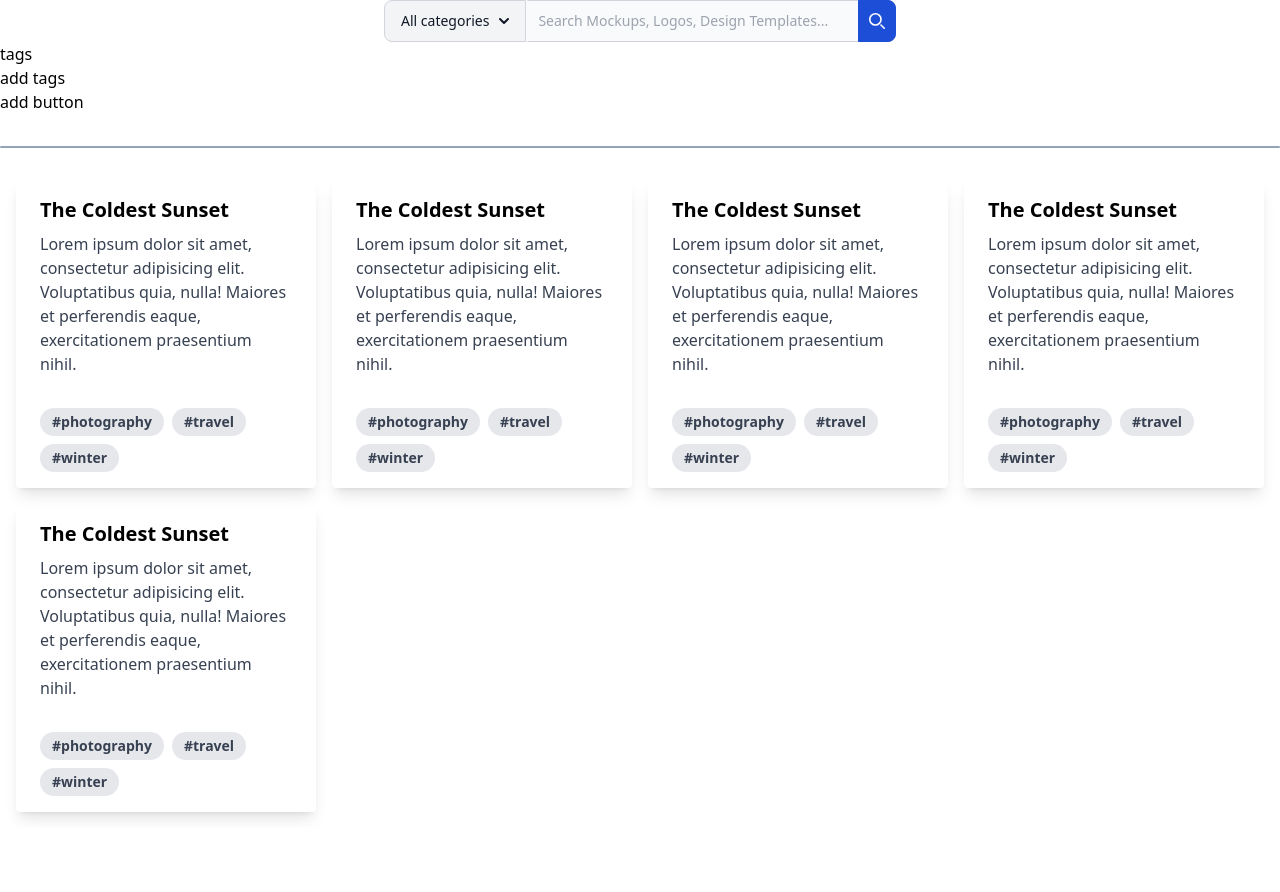
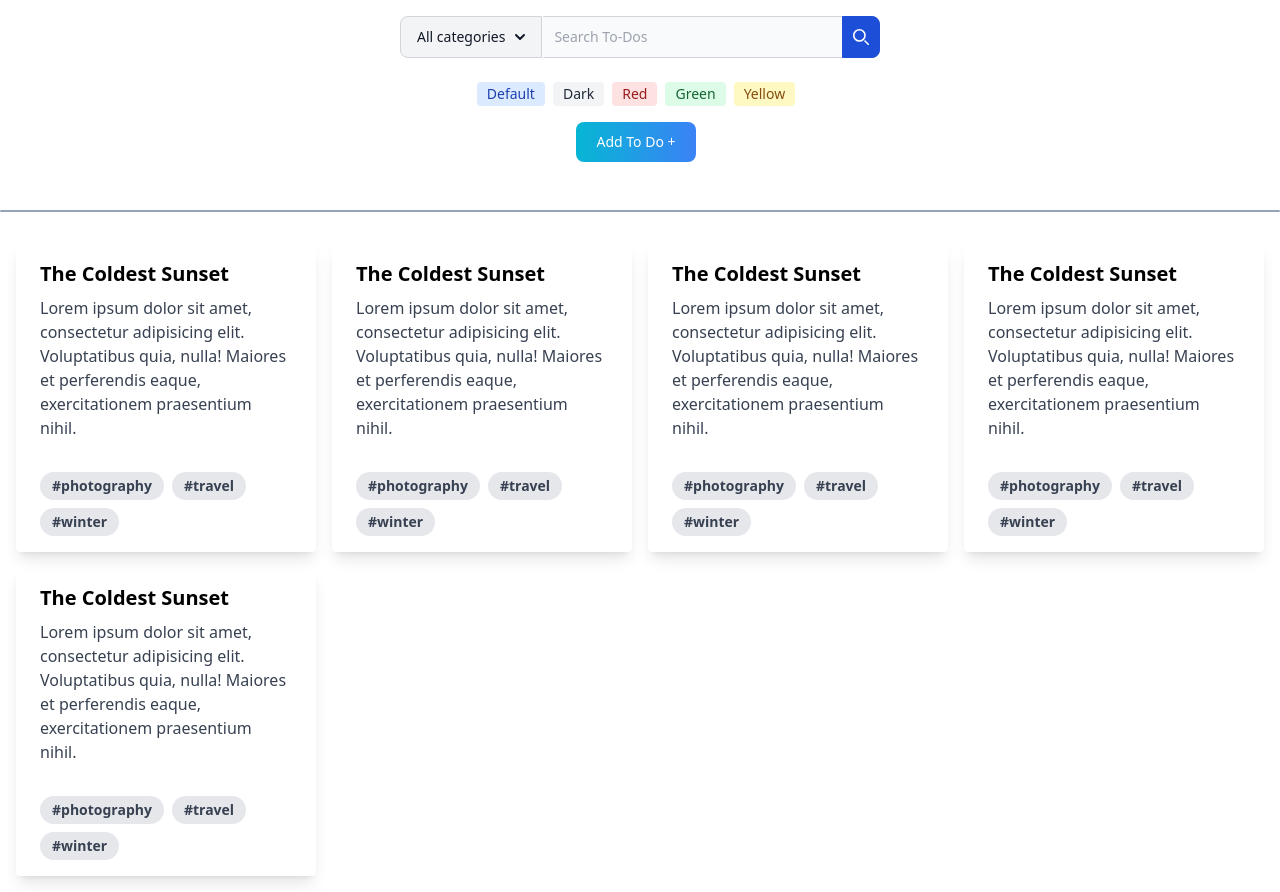
Before and after one commit to rincemathew/To-Do-List, a React (Create React App) app: page / in a window 1280 px wide. Before the commit the page ends 828 px from the top, so only its background shows below. Built offline with nearby package versions, Linux system fonts and the light colour scheme.

Commit message:
tags and add button

```diff
--- a/src/components.js/Header.js
+++ b/src/components.js/Header.js
@@ -4,23 +4,23 @@ function Header() {
   return (
     <>
       <div>
-        <form class="max-w-lg mx-auto">
-          <div class="flex">
+        <form className="max-w-lg mx-auto p-2 md:p-4">
+          <div className="flex">
             <label
               for="search-dropdown"
-              class="mb-2 text-sm font-medium text-gray-900 sr-only dark:text-white"
+              className="mb-2 text-sm font-medium text-gray-900 sr-only dark:text-white"
             >
               Your Email
             </label>
             <button
               id="dropdown-button"
               data-dropdown-toggle="dropdown"
-              class="flex-shrink-0 z-10 inline-flex items-center py-2.5 px-4 text-sm font-medium text-center text-gray-900 bg-gray-100 border border-gray-300 rounded-s-lg hover:bg-gray-200 focus:ring-4 focus:outline-none focus:ring-gray-100 dark:bg-gray-700 dark:hover:bg-gray-600 dark:focus:ring-gray-700 dark:text-white dark:border-gray-600"
+              className="flex-shrink-0 z-10 inline-flex items-center py-2.5 px-4 text-sm font-medium text-center text-gray-900 bg-gray-100 border border-gray-300 rounded-s-lg hover:bg-gray-200 focus:ring-4 focus:outline-none focus:ring-gray-100 dark:bg-gray-700 dark:hover:bg-gray-600 dark:focus:ring-gray-700 dark:text-white dark:border-gray-600"
               type="button"
             >
               All categories{" "}
               <svg
-                class="w-2.5 h-2.5 ms-2.5"
+                className="w-2.5 h-2.5 ms-2.5"
                 aria-hidden="true"
                 xmlns="http://www.w3.org/2000/svg"
                 fill="none"
@@ -37,16 +37,16 @@ function Header() {
             </button>
             <div
               id="dropdown"
-              class="z-10 hidden bg-white divide-y divide-gray-100 rounded-lg shadow w-44 dark:bg-gray-700"
+              className="z-10 hidden bg-white divide-y divide-gray-100 rounded-lg shadow w-44 dark:bg-gray-700"
             >
               <ul
-                class="py-2 text-sm text-gray-700 dark:text-gray-200"
+                className="py-2 text-sm text-gray-700 dark:text-gray-200"
                 aria-labelledby="dropdown-button"
               >
                 <li>
                   <button
                     type="button"
-                    class="inline-flex w-full px-4 py-2 hover:bg-gray-100 dark:hover:bg-gray-600 dark:hover:text-white"
+                    className="inline-flex w-full px-4 py-2 hover:bg-gray-100 dark:hover:bg-gray-600 dark:hover:text-white"
                   >
                     Mockups
                   </button>
@@ -54,7 +54,7 @@ function Header() {
                 <li>
                   <button
                     type="button"
-                    class="inline-flex w-full px-4 py-2 hover:bg-gray-100 dark:hover:bg-gray-600 dark:hover:text-white"
+                    className="inline-flex w-full px-4 py-2 hover:bg-gray-100 dark:hover:bg-gray-600 dark:hover:text-white"
                   >
                     Templates
                   </button>
@@ -62,7 +62,7 @@ function Header() {
                 <li>
                   <button
                     type="button"
-                    class="inline-flex w-full px-4 py-2 hover:bg-gray-100 dark:hover:bg-gray-600 dark:hover:text-white"
+                    className="inline-flex w-full px-4 py-2 hover:bg-gray-100 dark:hover:bg-gray-600 dark:hover:text-white"
                   >
                     Design
                   </button>
@@ -70,27 +70,27 @@ function Header() {
                 <li>
                   <button
                     type="button"
-                    class="inline-flex w-full px-4 py-2 hover:bg-gray-100 dark:hover:bg-gray-600 dark:hover:text-white"
+                    className="inline-flex w-full px-4 py-2 hover:bg-gray-100 dark:hover:bg-gray-600 dark:hover:text-white"
                   >
                     Logos
                   </button>
                 </li>
               </ul>
             </div>
-            <div class="relative w-full">
+            <div className="relative w-full">
               <input
                 type="search"
                 id="search-dropdown"
-                class="block p-2.5 w-full z-20 text-sm text-gray-900 bg-gray-50 rounded-e-lg border-s-gray-50 border-s-2 border border-gray-300 focus:ring-blue-500 focus:border-blue-500 dark:bg-gray-700 dark:border-s-gray-700  dark:border-gray-600 dark:placeholder-gray-400 dark:text-white dark:focus:border-blue-500"
-                placeholder="Search Mockups, Logos, Design Templates..."
+                className="block p-2.5 w-full z-20 text-sm text-gray-900 bg-gray-50 rounded-e-lg border-s-gray-50 border-s-2 border border-gray-300 focus:ring-blue-500 focus:border-blue-500 dark:bg-gray-700 dark:border-s-gray-700  dark:border-gray-600 dark:placeholder-gray-400 dark:text-white dark:focus:border-blue-500"
+                placeholder="Search To-Dos"
                 required
               />
               <button
                 type="submit"
-                class="absolute top-0 end-0 p-2.5 text-sm font-medium h-full text-white bg-blue-700 rounded-e-lg border border-blue-700 hover:bg-blue-800 focus:ring-4 focus:outline-none focus:ring-blue-300 dark:bg-blue-600 dark:hover:bg-blue-700 dark:focus:ring-blue-800"
+                className="absolute top-0 end-0 p-2.5 text-sm font-medium h-full text-white bg-blue-700 rounded-e-lg border border-blue-700 hover:bg-blue-800 focus:ring-4 focus:outline-none focus:ring-blue-300 dark:bg-blue-600 dark:hover:bg-blue-700 dark:focus:ring-blue-800"
               >
                 <svg
-                  class="w-4 h-4"
+                  className="w-4 h-4"
                   aria-hidden="true"
                   xmlns="http://www.w3.org/2000/svg"
                   fill="none"
@@ -104,16 +104,23 @@ function Header() {
                     d="m19 19-4-4m0-7A7 7 0 1 1 1 8a7 7 0 0 1 14 0Z"
                   />
                 </svg>
-                <span class="sr-only">Search</span>
+                <span className="sr-only">Search</span>
               </button>
             </div>
           </div>
         </form>
       </div>
-      <div>tags</div>
-      <div>add tags</div>
-      <div>add button</div>
-      <hr class="w-full h-0.5 my-8 border-0 rounded bg-slate-400"></hr>
+      <div className="flex justify-center p-2">
+      <span className="bg-blue-100 text-blue-800 text-sm font-medium me-2 px-2.5 py-0.5 rounded dark:bg-blue-900 dark:text-blue-300">Default</span>
+      <span className="bg-gray-100 text-gray-800 text-sm font-medium me-2 px-2.5 py-0.5 rounded dark:bg-gray-700 dark:text-gray-300">Dark</span>
+      <span className="bg-red-100 text-red-800 text-sm font-medium me-2 px-2.5 py-0.5 rounded dark:bg-red-900 dark:text-red-300">Red</span>
+      <span className="bg-green-100 text-green-800 text-sm font-medium me-2 px-2.5 py-0.5 rounded dark:bg-green-900 dark:text-green-300">Green</span>
+      <span className="bg-yellow-100 text-yellow-800 text-sm font-medium me-2 px-2.5 py-0.5 rounded dark:bg-yellow-900 dark:text-yellow-300">Yellow</span>
+      </div>
+      <div className="flex justify-center p-2">
+       <button type="button" className="text-white bg-gradient-to-r from-cyan-500 to-blue-500 hover:bg-gradient-to-bl focus:ring-4 focus:outline-none focus:ring-cyan-300 dark:focus:ring-cyan-800 font-medium rounded-lg text-sm px-5 py-2.5 text-center me-2 mb-2">Add To Do +</button>
+      </div>
+      <hr className="w-full h-0.5 my-8 border-0 rounded bg-slate-400"></hr>
     </>
   );
 }
--- a/src/style.css
+++ /dev/null
@@ -1,73 +0,0 @@
-body {
-    background-color: #8758ff;
-    color: white;
-    display: flex;
-    justify-content: center;
-}
-
-.todo-wrapper {
-    background-color: #1A1A40;
-    width: fit-content;
-    padding: 30px;
-    margin-top: 20px;
-    border-radius: 5px;
-}
-
-/*
-.todo {
-    display: flex;
-    justify-content: center;
-    align-items: center;
-}
-   */
-.todo-input {
-    outline: none;
-    background: none;
-    border: 1px solid #8758ff;
-    padding: 0.5rem 1rem;
-    margin-top: 1rem;
-    margin-bottom: 2rem;
-    width: 300px;
-    color: #fff;
-}
-
-.todo-input::placeholder {
-    color: #ffffff4d;
-}
-
-.todo-btn {
-    background: #8758ff;
-    color: #fff;
-    border: none;
-    padding: 0.55rem;
-    cursor: pointer;
-}
-
-.todo {
-    display: flex;
-    justify-content: space-between;
-    align-items: center;
-    background: #8758ff;
-    color: #fff;
-    padding: 0.75rem 1rem;
-    border-radius: 5px;
-    margin-bottom: 1rem;
-}
-
-
-.todoForm {
-    padding: 12px 20px;
-    margin: 8px 0;
-    box-sizing: border-box;
-}
-
-.incompleted {
-    color: #fff;
-    cursor: pointer;
-}
-
-.completed {
-    color: #c5aeff;
-    text-decoration: line-through;
-    cursor: pointer;
-}
```
